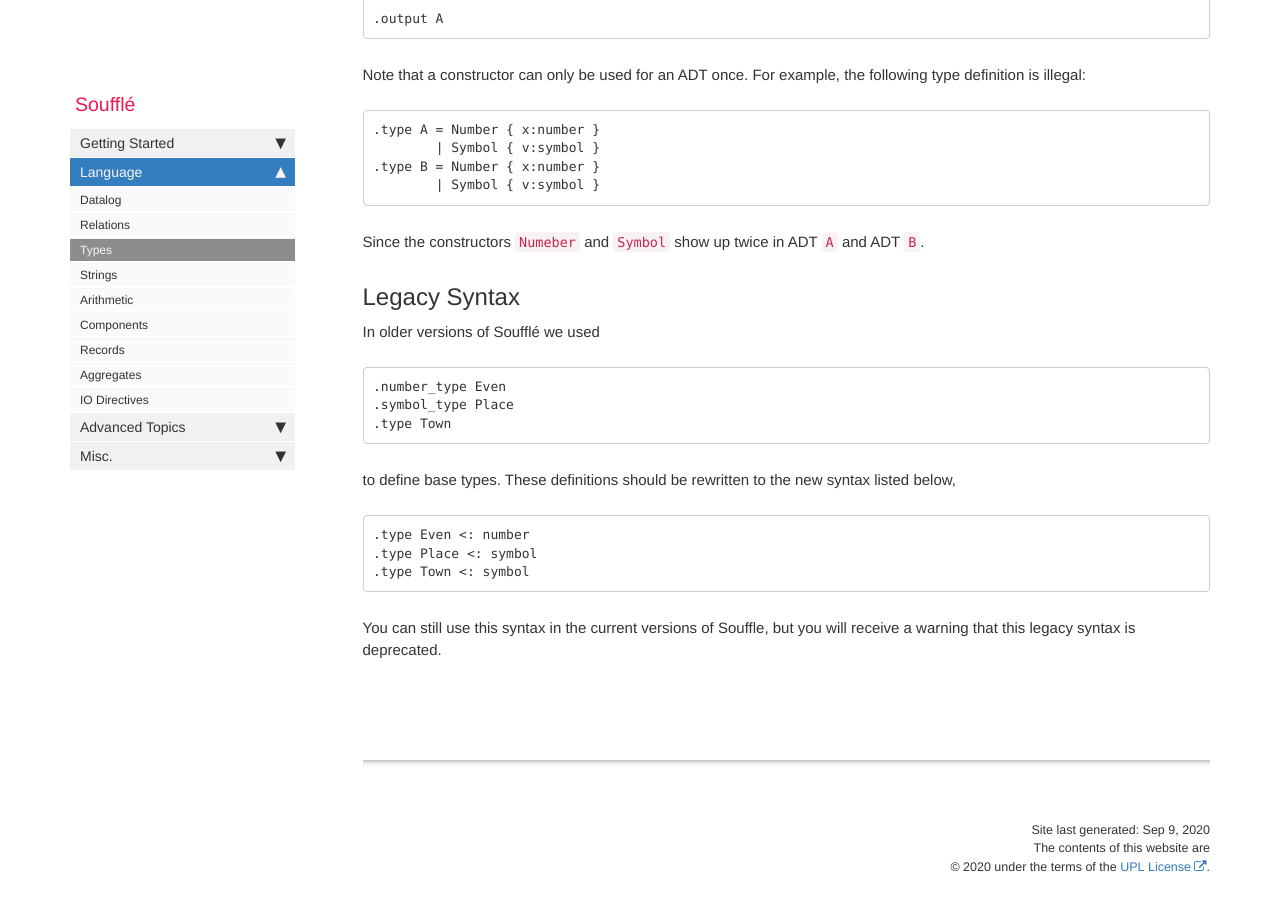
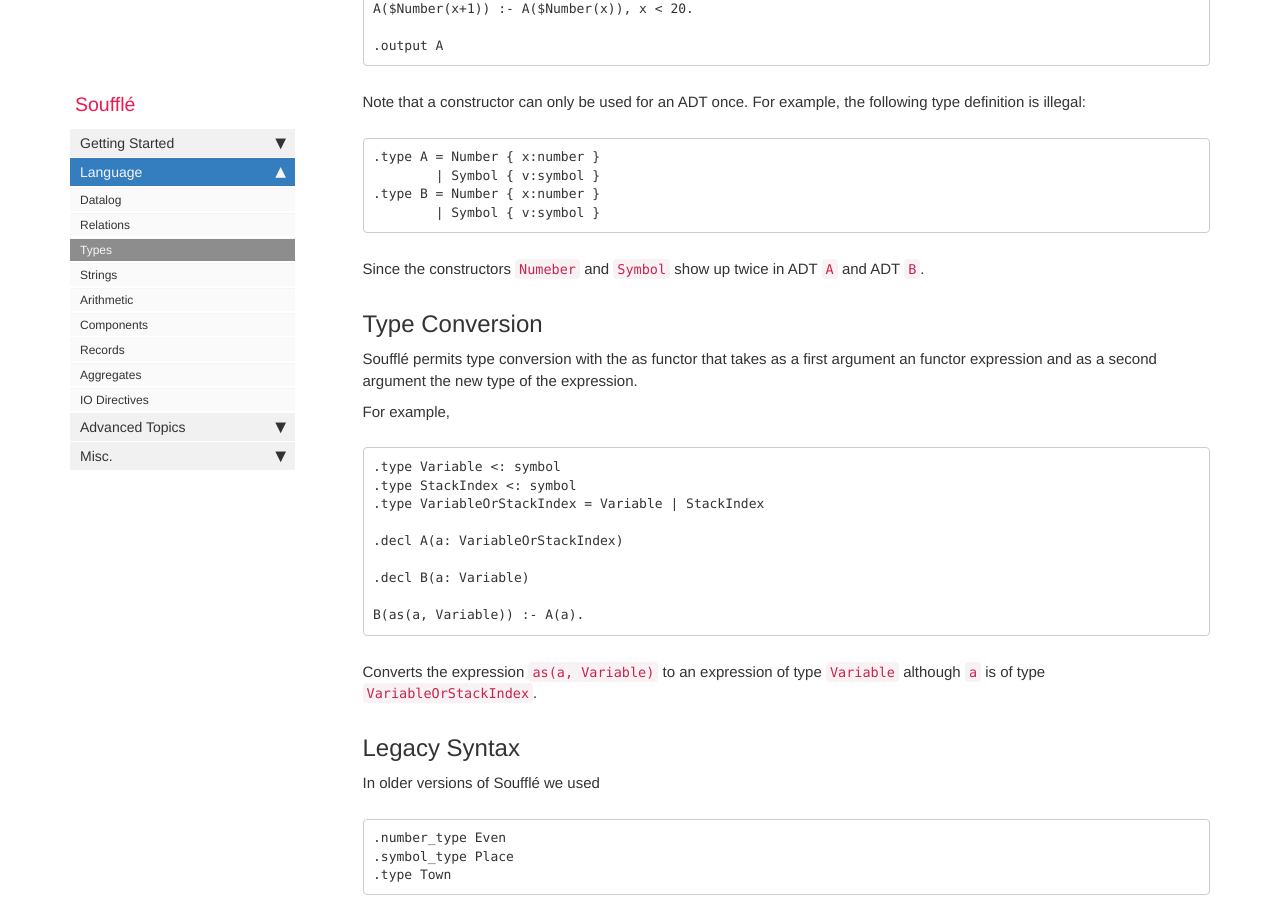
Before and after one commit to souffle-lang/souffle-lang.github.io, a Jekyll site: the page built from pages/docs/types.md, in a window 1280 px wide and 900 px high, scrolled down 5467 px. Built offline with Jekyll 4.4.1, drawn with Linux system fonts in a browser that asks for light colours; comment, search, counter and statistics services are not loaded.

Commit message:
Added type conversions

````diff
--- a/pages/docs/types.md
+++ b/pages/docs/types.md
@@ -224,6 +224,25 @@ the following type definition is illegal:
 ```
 Since the constructors `Numeber` and `Symbol` show up twice in ADT `A` and ADT `B`.
 
+## Type Conversion
+
+Soufflé permits type conversion with the as functor that takes as a first argument an functor expression and as a second argument the new type of the expression.
+
+For example,
+```
+.type Variable <: symbol
+.type StackIndex <: symbol
+.type VariableOrStackIndex = Variable | StackIndex
+
+.decl A(a: VariableOrStackIndex)
+
+.decl B(a: Variable)
+
+B(as(a, Variable)) :- A(a).
+```
+
+Converts the expression `as(a, Variable)` to an expression of type `Variable` although `a` is of type `VariableOrStackIndex`.
+
 
 ## Legacy Syntax
 
````
